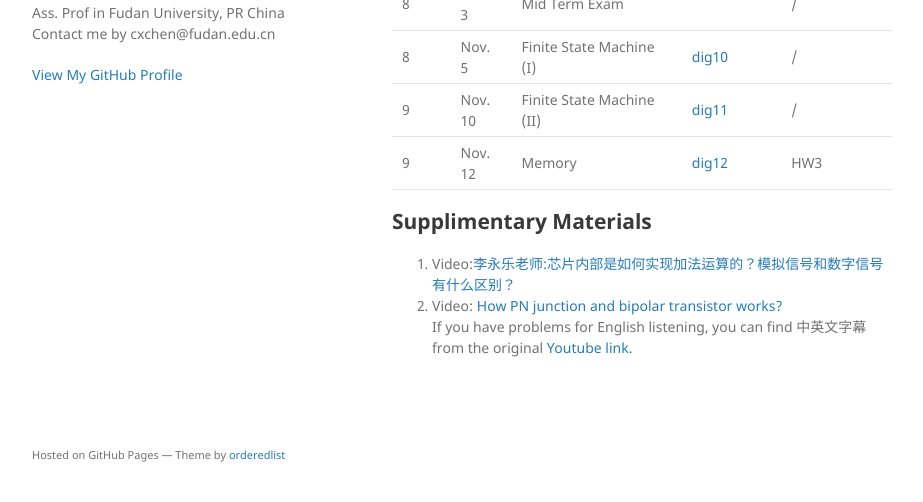
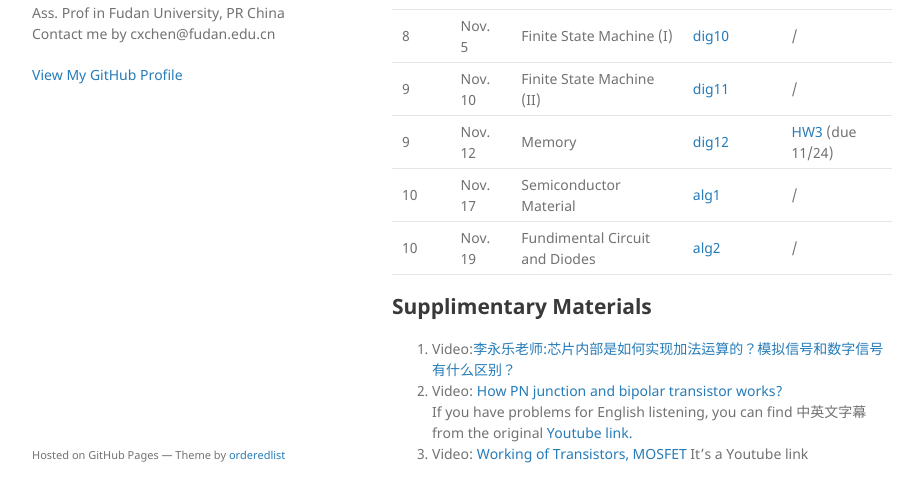
Before and after one commit to cihlab/cihlab.github.io, a Jekyll site: the page built from course/ckt21.md, in a window 1280 px wide and 900 px high, scrolled down 882 px, cut to the strip 366-868 px from the top of the window. Shown: the whole strip, without its empty margins (178-1101 px from the left). Built offline with Jekyll 4.4.1, drawn with Linux system fonts in a browser that asks for light colours; our own code applies the rules of GitHub Pages for plain Markdown files.

Commit message:
Update ckt21.md

```diff
--- a/course/ckt21.md
+++ b/course/ckt21.md
@@ -38,9 +38,12 @@ Time:  Wednsday & Friday Morning
 8| Nov.  3  | Mid Term Exam | | / |
 8| Nov.  5  | Finite State Machine (I) | [dig10](./cktlec11.pdf)| / |
 9| Nov.  10  | Finite State Machine (II) | [dig11](./cktlec12.pdf)| / |
-9| Nov.  12  | Memory | [dig12](./cktlec13.pdf)| HW3 |
+9| Nov.  12  | Memory | [dig12](./cktlec13.pdf)| [HW3](./hw3_2021.pdf) (due 11/24) |
+10| Nov. 17 | Semiconductor Material | [alg1](./cktlec14.pdf) | / |
+10| Nov. 19 | Fundimental Circuit and Diodes  | [alg2](./cktlec16.pdf) | / |
 
 ## Supplimentary Materials
 1. Video:[李永乐老师:芯片内部是如何实现加法运算的？模拟信号和数字信号有什么区别？](https://www.bilibili.com/video/BV1Ks41157eR)
 1. Video: [How PN junction and bipolar transistor works?](https://cihlab.github.io/course/Transistors_480p.mp4)
  If you have problems for English listening, you can find 中英文字幕 from the original [Youtube link.](https://www.youtube.com/watch?v=7ukDKVHnac4)
+1. Video: [Working of Transistors, MOSFET](https://www.youtube.com/watch?v=stM8dgcY1CA)  It's a Youtube link
```
